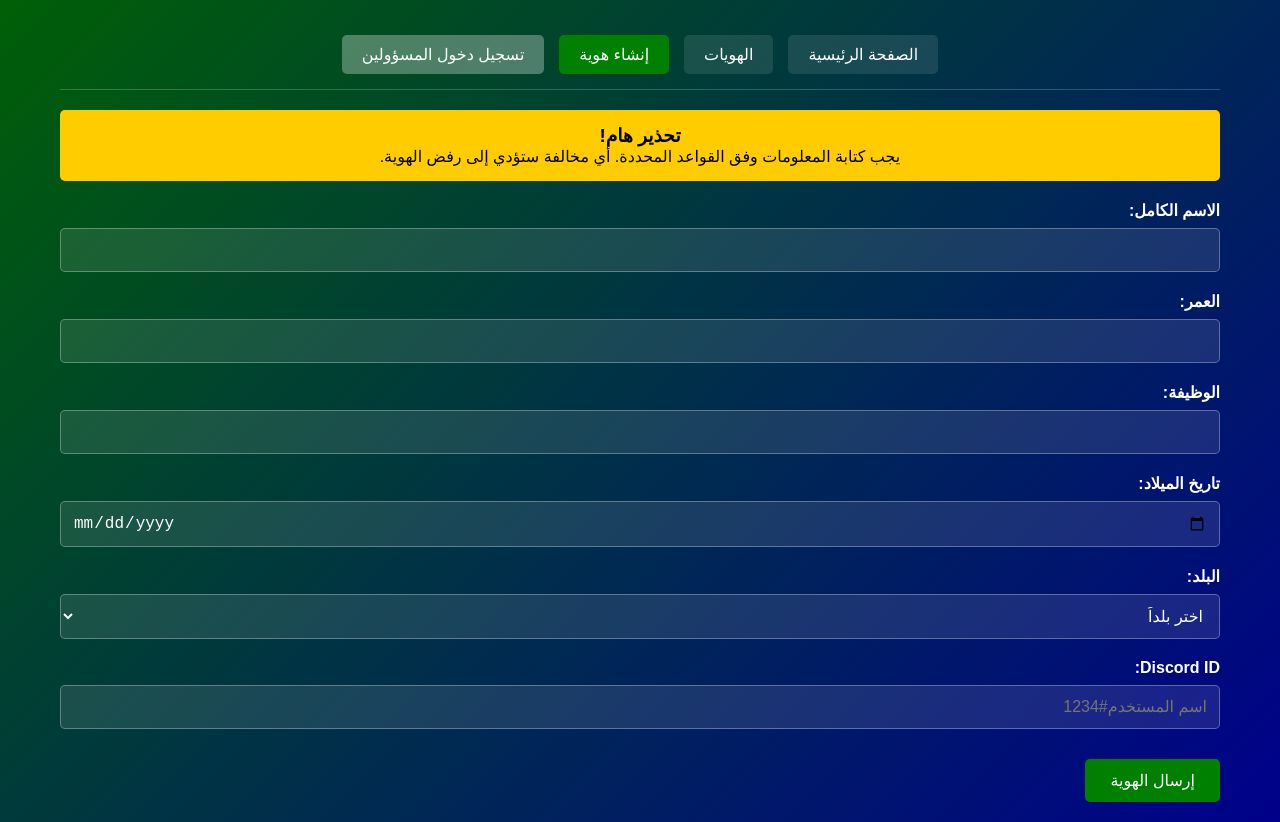
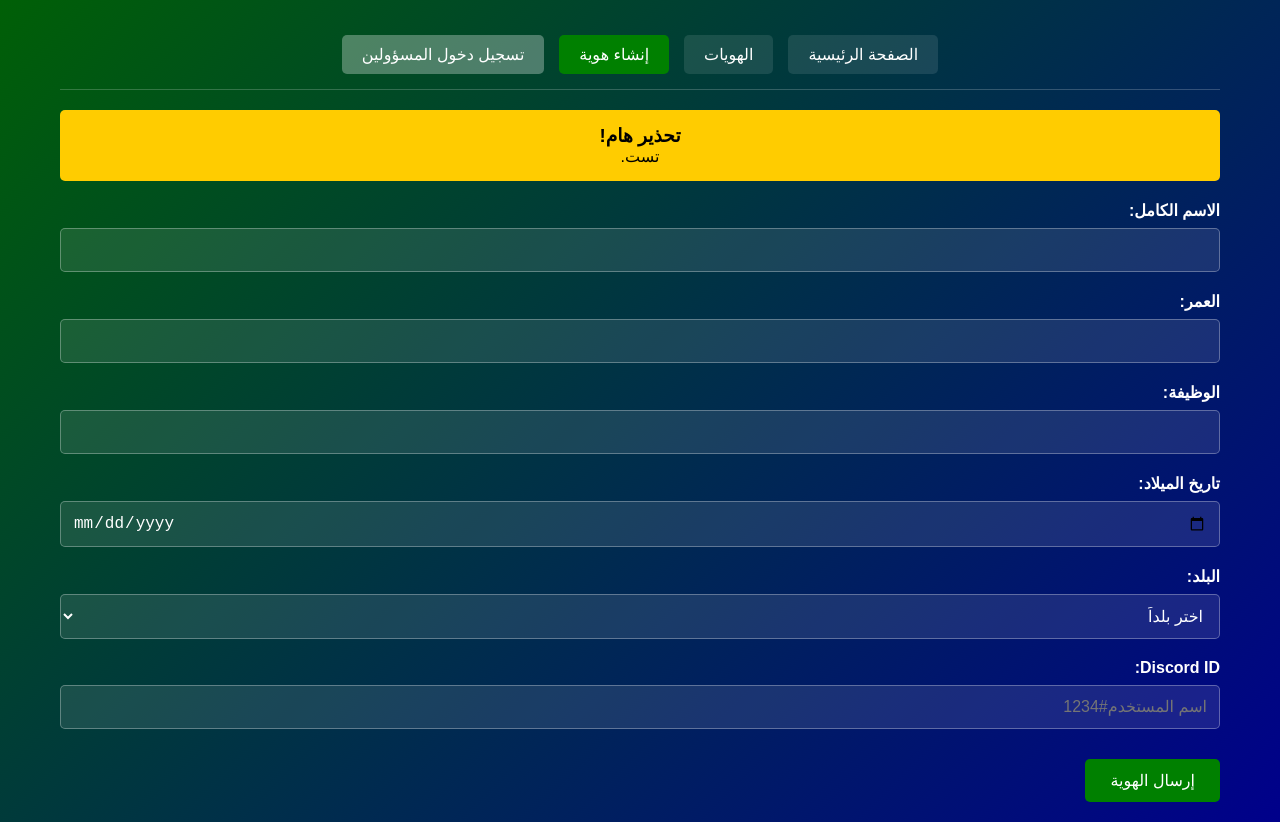
Before and after one commit to f-l7/FalcoN-LiFe, a plain HTML site: page create-identity.html in a window 1280 px wide. Shown: the part 99-921 px from the top of the page. Drawn offline with Linux system fonts and the light colour scheme.

Commit message:
Update create-identity.html

```diff
--- a/create-identity.html
+++ b/create-identity.html
@@ -22,7 +22,7 @@
         <section id="create-identity">
             <div class="warning">
                 <h3>تحذير هام!</h3>
-                <p>يجب كتابة المعلومات وفق القواعد المحددة. أي مخالفة ستؤدي إلى رفض الهوية.</p>
+                <p>تست.</p>
             </div>
 
             <form id="identityForm">
```
